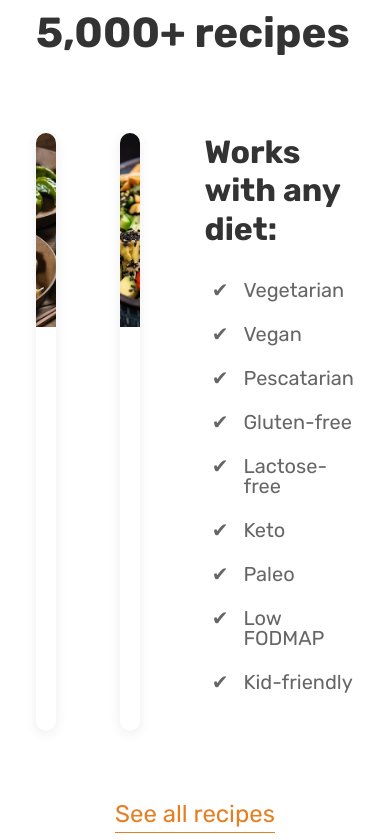
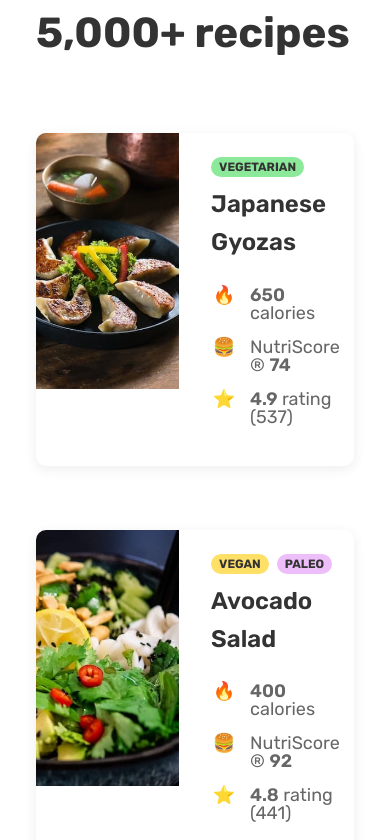
Before and after one commit to MANTECAD4/Omnifood, a React (Vite) app: page / in a window 390 px wide. Shown: the part 4164-5004 px from the top of the page. Built offline with nearby package versions, Linux system fonts and the light colour scheme.

Commit message:
Meals section full responsive

```diff
--- a/src/MealsSection/MealCard/MealCard.module.css
+++ b/src/MealsSection/MealCard/MealCard.module.css
@@ -1,17 +1,21 @@
 .card {
+  display: grid;
+  grid-template-columns: 1fr;
   border-radius: var(--border-radius-1);
-  max-width: 345;
-  transition: all 0.25s;
   overflow: hidden;
   box-shadow: var(--shadow-1);
+  transition: all 0.25s;
+  /* justify-self: center; */
 }
 .card:hover {
   transform: translateY(-10px);
 }
 .card-media {
-  height: 194px;
+  height: 100%;
+  max-height: 25.6rem;
   width: 100%;
   object-fit: cover;
+  object-position: right;
 }
 .card-content {
   padding: 3.2rem 4.8rem 4.8rem 4.8rem;
@@ -59,3 +63,16 @@
   border-radius: 100px;
   color: #333;
 }
+@media only screen and (max-width: 35em) {
+  .card {
+    grid-template-columns: 45fr 55fr;
+  }
+  .card-content {
+    padding: 2.4rem 0 2.4rem 3.2rem;
+  }
+}
+@media only screen and (max-width: 30em) {
+  /* .card {
+    grid-template-columns: 1fr;
+  } */
+}
--- a/src/MealsSection/MealCard/MealCard.tsx
+++ b/src/MealsSection/MealCard/MealCard.tsx
@@ -1,4 +1,4 @@
-import { FC } from "react";
+import { CSSProperties, FC } from "react";
 import styles from "./MealCard.module.css";
 
 type Props = {
@@ -8,6 +8,7 @@ type Props = {
   numCalories: number;
   nutriScore: number;
   rating: { score: number; numReviews: number };
+  extraStyles?: CSSProperties;
 };
 
 const dietColors: Record<string, string> = {
--- a/src/MealsSection/MealsSection.module.css
+++ b/src/MealsSection/MealsSection.module.css
@@ -8,12 +8,18 @@
   width: 100%;
   display: grid;
   grid-template-columns: repeat(3, 1fr);
-  gap: 6.4rem;
+  column-gap: 6.4rem;
+  row-gap: 6.4rem;
+  justify-content: center;
 }
 /* .diets-list-header {
   margin: 0 0 3.6rem 0;
   font-size: 3.2rem;
 } */
+
+.diets {
+  justify-self: center;
+}
 .diets-list {
   padding: 0 0 0 2.4rem;
   margin: 0;
@@ -21,6 +27,10 @@
   display: flex;
   flex-direction: column;
   gap: 2.4rem;
+}
+.diets-heading {
+  text-align: center;
+  margin-top: 0;
 }
 
 .diet-item {
@@ -33,7 +43,7 @@
 .see-recipes-link:visited {
   color: var(--primary-main);
   margin: 6.4rem 0 0 0;
-  font-size: 2.4rem;
+  font-size: 1.8rem;
   text-decoration: none;
   position: relative;
   transition: color 0.25s;
@@ -56,3 +66,58 @@
 .see-recipes-link:focus::before {
   transform: scaleX(0);
 }
+
+/* 1360 px - SMALL LAPTOPS */
+@media (max-width: 85em) {
+}
+/* 1200 px - LANDSCAPE TABLETS */
+@media (max-width: 75em) {
+  .cards-container {
+    column-gap: 4.8rem;
+  }
+}
+
+/* 960 px - TABLETS */
+@media (max-width: 60em) {
+  .cards-container {
+    grid-template-columns: 1fr 1fr;
+    /* column-gap: 6.4rem; */
+  }
+  .cards-container > *:first-child {
+    justify-self: end;
+  }
+  .cards-container > *:nth-child(2) {
+    justify-self: start;
+  }
+  .diets {
+    grid-column: span 2;
+  }
+  .diets-list {
+    flex-direction: row;
+    flex-wrap: wrap;
+    justify-content: center;
+    gap: 3.6rem;
+  }
+}
+
+/* 720 px - TABLETS */
+@media (max-width: 45em) {
+  .cards-container {
+    column-gap: 2rem;
+  }
+}
+/* 560 px - TABLETS */
+@media (max-width: 35em) {
+  .cards-container {
+    grid-template-columns: 1fr;
+    /* row-gap: 3.2rem; */
+    /* grid-template-rows: 1fr 1fr 1fr; */
+  }
+  .cards-container > *:first-child,
+  .cards-container > *:nth-child(2) {
+    justify-self: stretch;
+  }
+  .diets {
+    grid-column: span 1;
+  }
+}
--- a/src/MealsSection/MealsSection.tsx
+++ b/src/MealsSection/MealsSection.tsx
@@ -9,8 +9,10 @@ export const MealsSection = () => {
         {mealsInfo.map((meal) => (
           <MealCard key={meal.mealName} {...meal} />
         ))}
-        <div>
-          <h3 className={`header-3`}>Works with any diet:</h3>
+        <div className={styles.diets}>
+          <h3 className={`header-3 ${styles["diets-heading"]}`}>
+            Works with any diet:
+          </h3>
           <ul className={styles["diets-list"]}>
             {dietsNames.map((diet) => (
               <li key={diet} className={styles["diet-item"]}>
```
